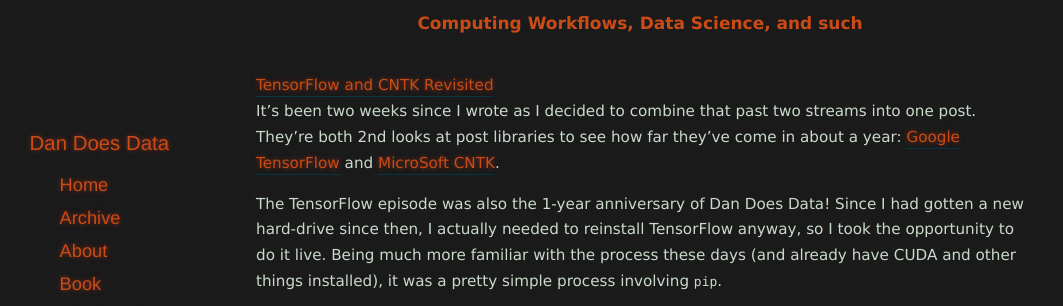
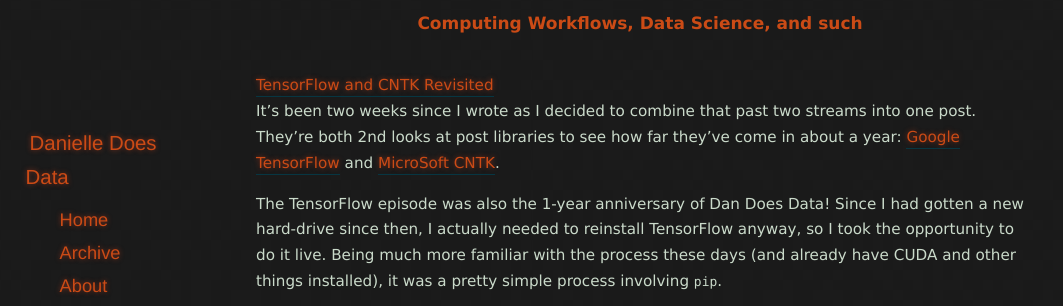
Before and after one commit to dvbuntu/wisdom, a Jekyll site: the page built from index.html, in a window 1280 px wide and 900 px high, cut to the strip 0-306 px from the top of the window. Shown: the whole strip, without its empty margins (0-1063 px from the left). Built offline with Jekyll 4.4.1, drawn with Linux system fonts in a browser that asks for light colours; nearby versions of some CDN libraries; Markdown is read by kramdown in place of the engine named in the settings; the list of posts is cut into pages by our own code.

Commit message:
Update _config.yml

```diff
--- a/_config.yml
+++ b/_config.yml
@@ -1,4 +1,4 @@
-name: Dan Does Data
+name: Danielle Does Data
 markdown: redcarpet
 highlighter: pygments
 url: http://dvbuntu.github.com/wisdom
```
